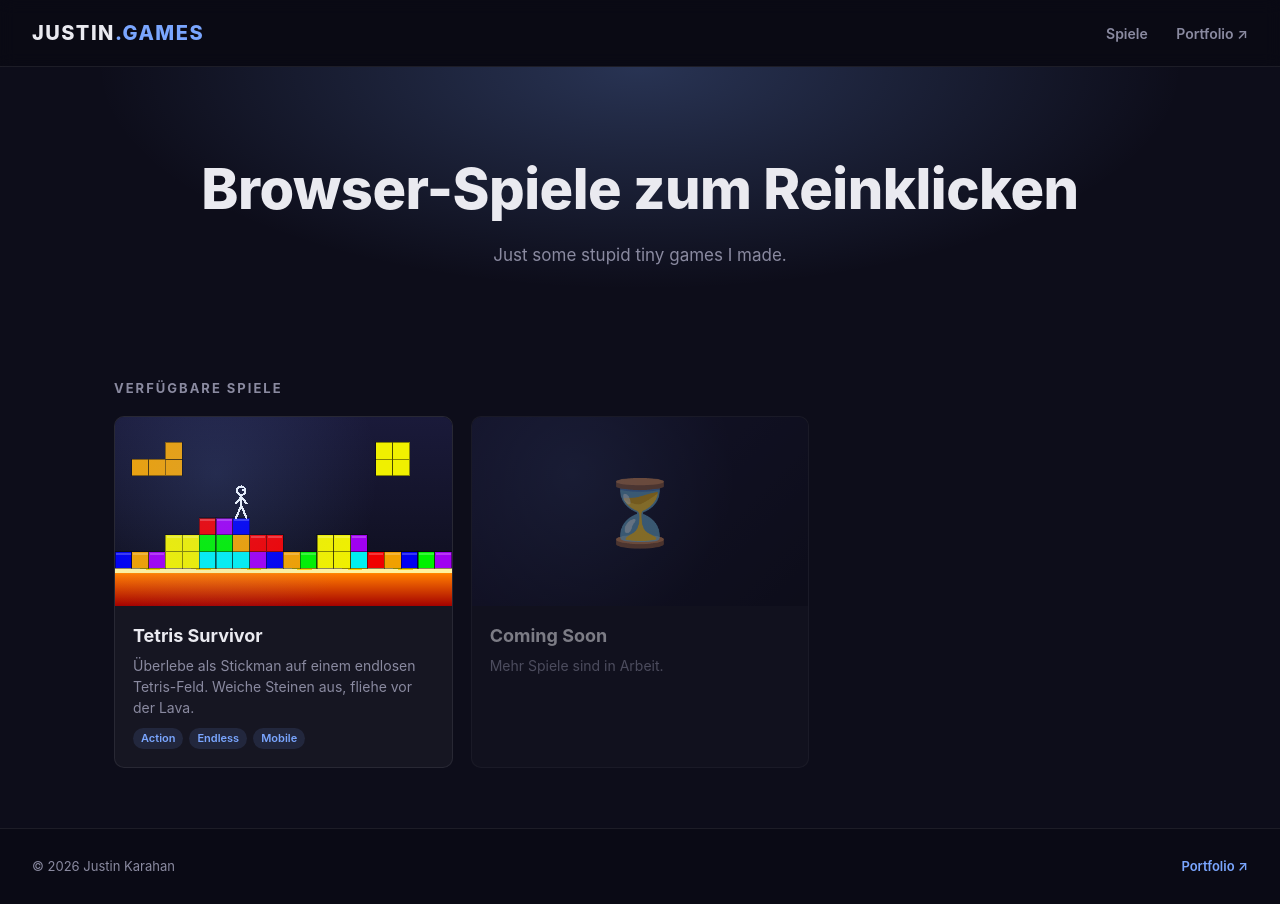
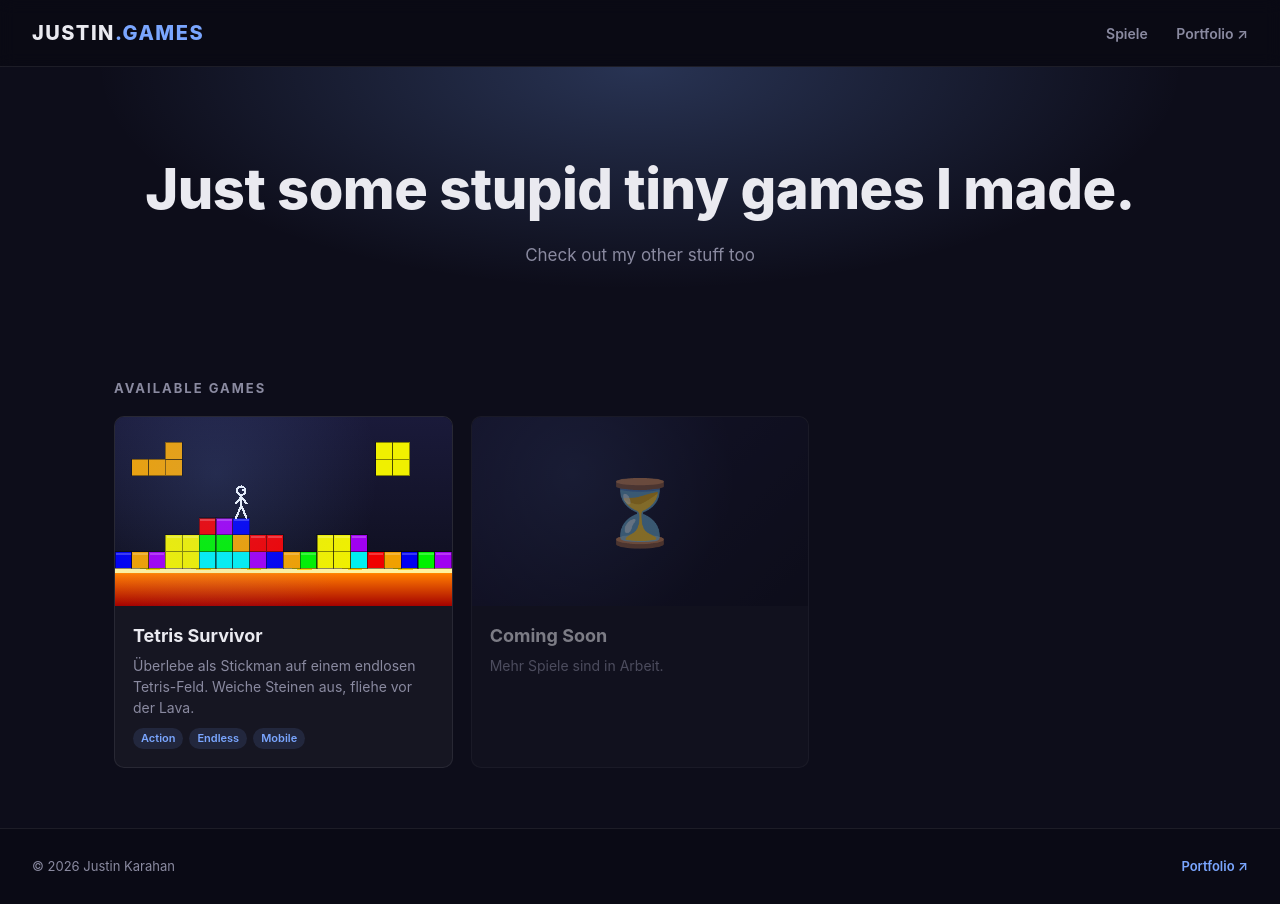
Before and after one commit to karahanjustin/justin-games, a plain HTML site: page index.html in a window 1280 px wide. Drawn offline with Linux system fonts and the light colour scheme.

Commit message:
Update index.html

```diff
--- a/index.html
+++ b/index.html
@@ -18,12 +18,12 @@
 </header>
 
 <section class="hero">
-  <h1>Browser-Spiele zum Reinklicken</h1>
-  <p>Just some stupid tiny games I made.</p>
+  <h1>Just some stupid tiny games I made.</h1>
+  <p>Check out my other stuff too</p>
 </section>
 
 <main>
-  <div class="section-title" id="games">Verfügbare Spiele</div>
+  <div class="section-title" id="games">Available games</div>
   <div class="games">
     <a class="game-card" href="games/tetris-survivor/index.html">
       <div class="thumb">
```
